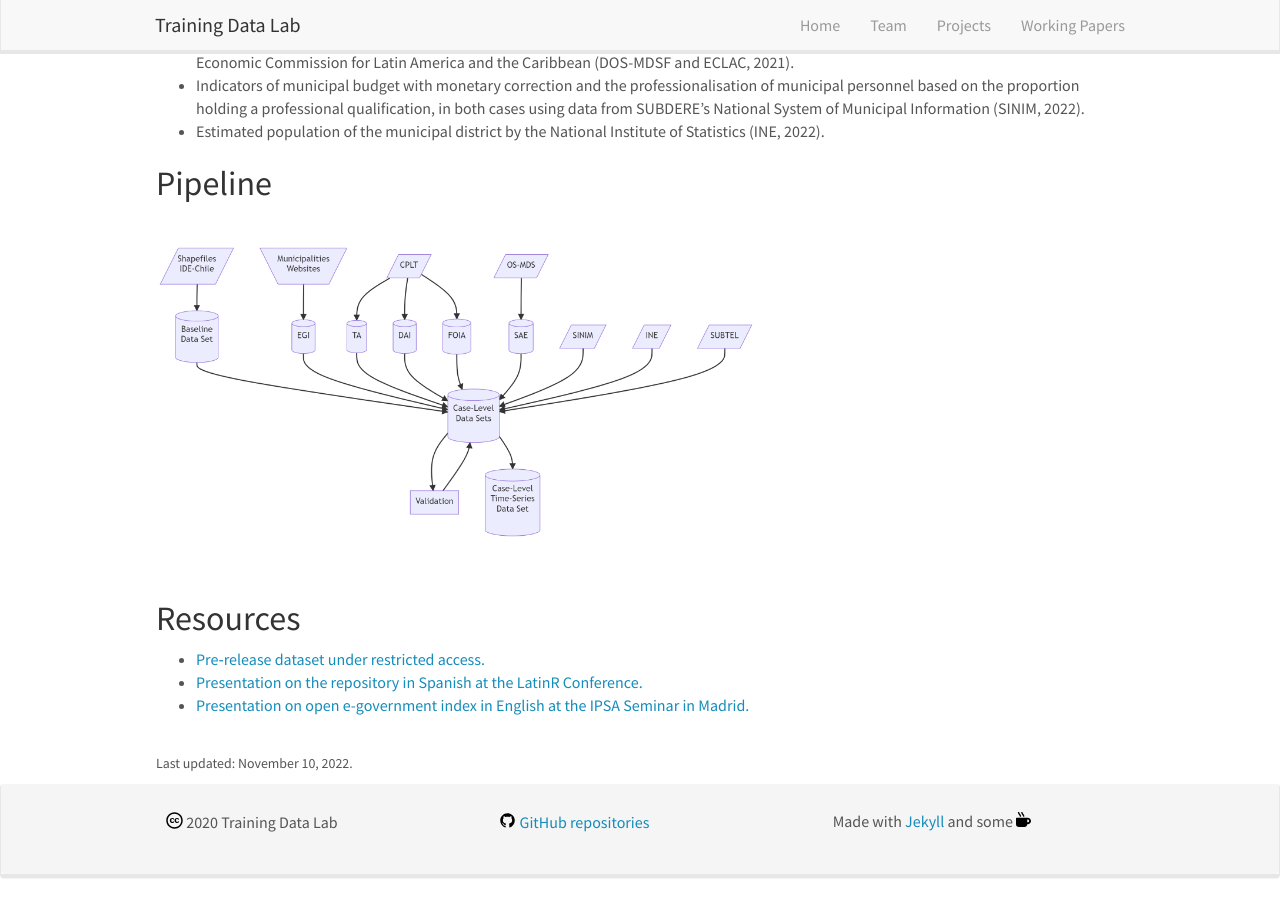
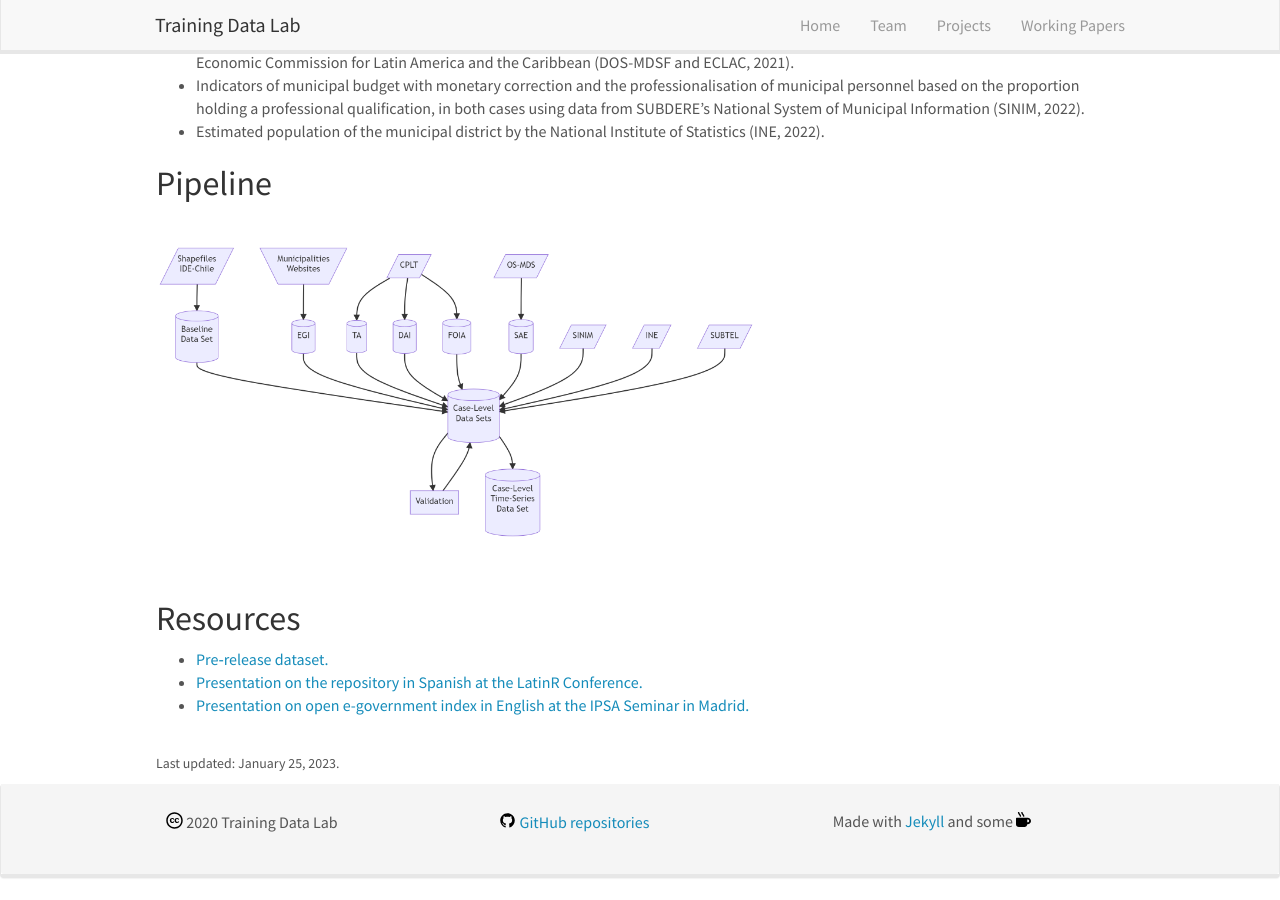
Before and after one commit to training-datalab/old-training-datalab.com, a Jekyll site: the page built from _pages/local-government-indicators.md, in a window 1280 px wide and 900 px high, scrolled down 558 px. Built offline with Jekyll 4.4.1, drawn with Linux system fonts in a browser that asks for light colours; nearby versions of some CDN libraries.

Commit message:
Update local-government-indicators.md

```diff
--- a/_pages/local-government-indicators.md
+++ b/_pages/local-government-indicators.md
@@ -35,9 +35,9 @@ permalink: /projects/local-government-indicators
 ## Resources
 
 <ul>
-<li><a href="https://doi.org/10.5281/zenodo.6848053" target="_blank">Pre‑release dataset under restricted access.</a></li>
+<li><a href="https://doi.org/10.5281/zenodo.7568387" target="_blank">Pre‑release dataset.</a></li>
 <li><a href="https://youtu.be/AmUQnQbKabQ" target="_blank">Presentation on the repository in Spanish at the LatinR Conference.</a></li>
 <li><a href="https://youtu.be/BL9qaoqbdWk" target="_blank">Presentation on open e-government index in English at the IPSA Seminar in Madrid.</a></li>
 </ul>
 <br />
-<small>Last updated: November 10, 2022.</small>
+<small>Last updated: January 25, 2023.</small>
```
Also changed, not shown: other parts of _pages/local-government-indicators.md (+1 -1 lines).
